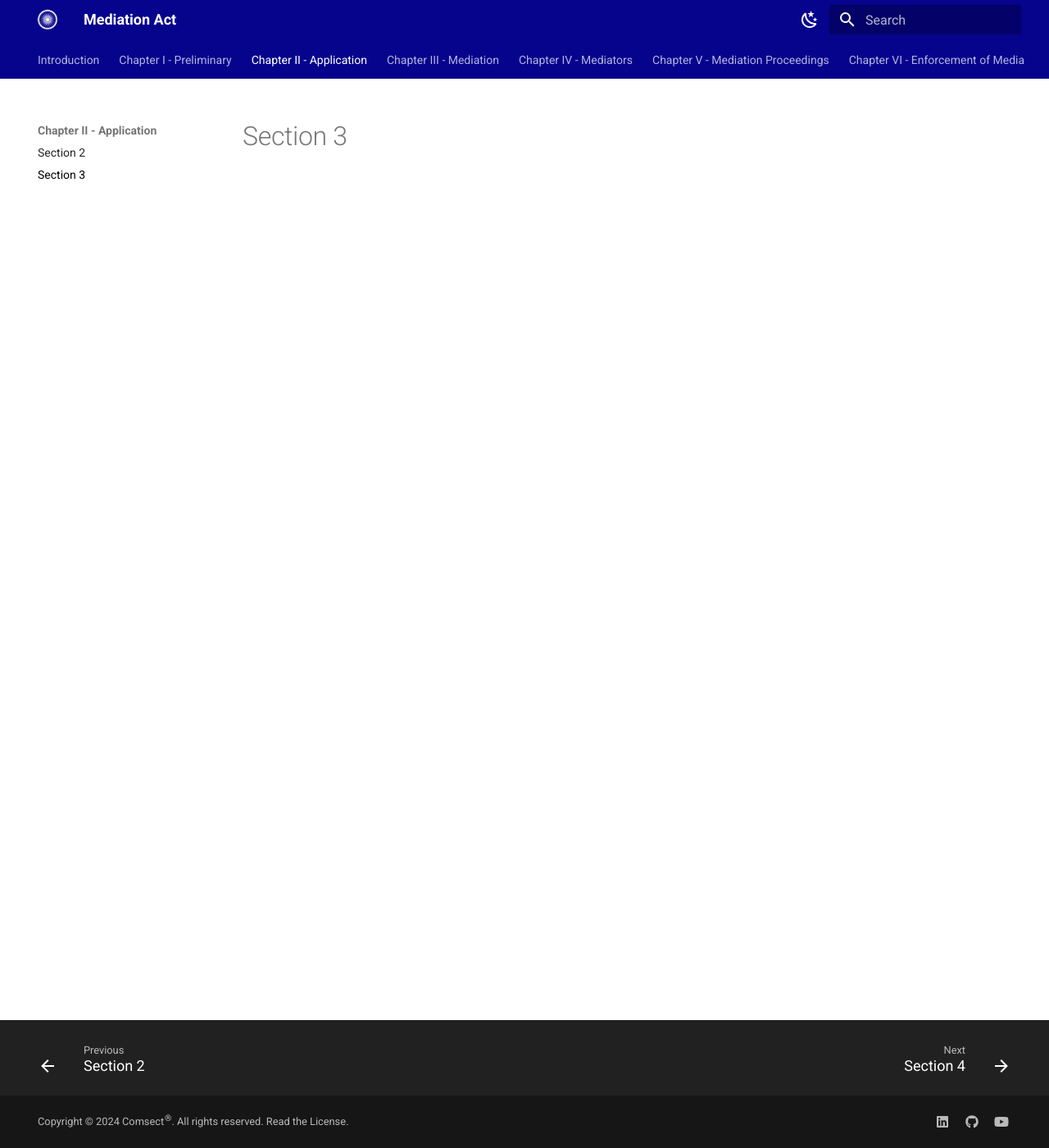
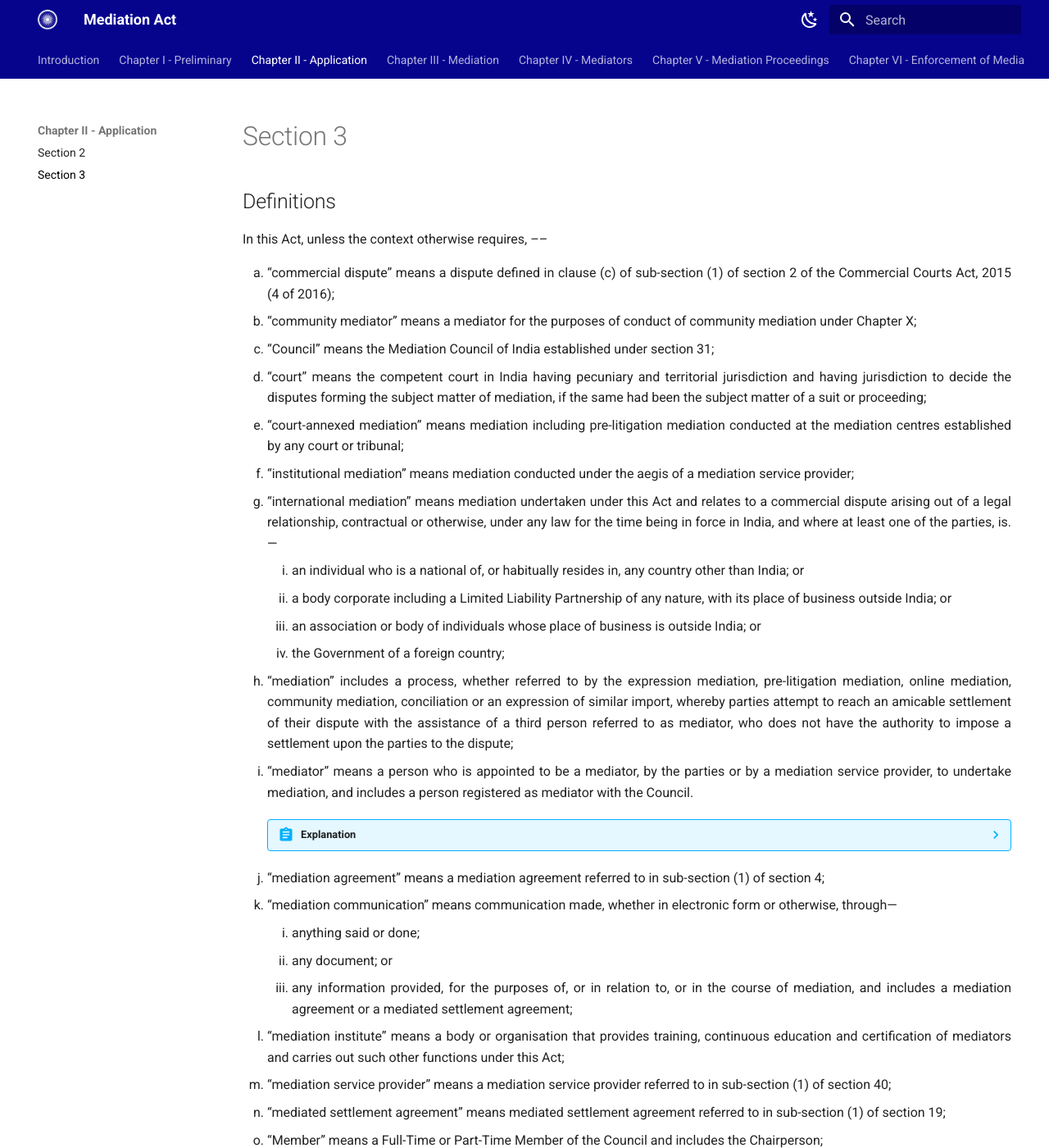
Before and after one commit to comsect/mediation-act, an MkDocs documentation site: the page built from docs/en/3.md, in a window 1280 px wide and 1400 px high. Shown: the whole window at 82% size. Built offline with MkDocs 1.6.1 and Material for MkDocs 9.7.7, drawn with Linux system fonts in a browser that asks for light colours; plug-ins that fetch from the network failed and are left out; some of the changed text lies outside the part shown.

Commit message:
add section-three

```diff
--- a/docs/en/3.md
+++ b/docs/en/3.md
@@ -3,3 +3,68 @@ hide:
     - toc
 description: Definitions
 ---
+
+<style>
+    ol.outer-list {
+        list-style-type: lower-alpha;
+    }
+    ol.outer-list ol.inner-list {
+        list-style-type: lower-roman;
+    }
+        ol.outer-list ol.inner-list-two {
+        list-style-type: lower-alpha;
+    }
+</style>
+
+## Definitions
+
+In this Act, unless the context otherwise requires, ––
+<ol class="outer-list">
+    <li> “commercial dispute” means a dispute defined in clause (c) of sub-section (1) of section 2 of the Commercial Courts Act, 2015 (4 of 2016);</li>
+    <li> “community mediator” means a mediator for the purposes of conduct of community mediation under Chapter X;</li>
+    <li> “Council” means the Mediation Council of India established under section 31;</li>
+    <li> “court” means the competent court in India having pecuniary and territorial jurisdiction and having jurisdiction to decide the disputes forming the subject matter of mediation, if the same had
+    been the subject matter of a suit or proceeding;</li>
+    <li> “court-annexed mediation” means mediation including pre-litigation mediation conducted at the mediation centres established by any court or tribunal;</li>
+    <li> “institutional mediation” means mediation conducted under the aegis of a mediation service provider;</li>
+    <li> “international mediation” means mediation undertaken under this Act and relates to a commercial dispute arising out of a legal relationship, contractual or otherwise, under any law for the
+    time being in force in India, and where at least one of the parties, is.—
+        <ol class="inner-list">
+        <li> an individual who is a national of, or habitually resides in, any country other than India; or</li>
+        <li> a body corporate including a Limited Liability Partnership of any nature, with its place of business outside India; or</li>
+        <li> an association or body of individuals whose place of business is outside India; or</li>
+        <li> the Government of a foreign country;</li>
+        </ol>
+    </li>
+    <li> “mediation” includes a process, whether referred to by the expression mediation, pre-litigation mediation, online mediation, community mediation, conciliation or an expression of similar import, whereby parties attempt to reach an amicable settlement of their dispute with the assistance of a third person referred to as mediator, who does not have the authority to impose a settlement upon the parties to the dispute;</li>
+    <li> “mediator” means a person who is appointed to be a mediator, by the parties or by a mediation service provider, to undertake mediation, and includes a person registered as mediator with the Council.
+        <details class="abstract"><summary>Explanation</summary><p>Where more than one mediator is appointed for a mediation, reference to a mediator under this Act shall be a reference to all the mediators;</p></details>
+    </li>
+    <li> “mediation agreement” means a mediation agreement referred to in sub-section (1) of section 4;</li>
+    <li> “mediation communication” means communication made, whether in electronic form or otherwise, through—
+        <ol class="inner-list">
+            <li> anything said or done;</li>
+            <li> any document; or</li>
+            <li> any information provided, for the purposes of, or in relation to, or in the course of mediation, and includes a mediation agreement or a mediated settlement agreement;</li>
+        </ol>
+    </li>
+    <li> “mediation institute” means a body or organisation that provides training, continuous education and certification of mediators and carries out such other functions under this Act;</li>
+    <li> “mediation service provider” means a mediation service provider referred to in sub-section (1) of section 40;</li>
+    <li> “mediated settlement agreement” means mediated settlement agreement referred to in sub-section (1) of section 19;</li>
+    <li> “Member” means a Full-Time or Part-Time Member of the Council and includes the Chairperson;</li>
+    <li> “notification” means notification published in the Official Gazette and the expression ‘‘notified’’ with its cognate meanings and grammatical variations shall be construed accordingly;</li>
+    <li> “online mediation” means online mediation referred to in section 30;</li>
+    <li> “participants” means persons other than the parties who participate in the mediation and includes advisers, advocates, consultants and any technical experts and observers;</li>
+    <li> “party” means a party to a mediation agreement or mediation proceeding whose agreement or consent is necessary to resolve the dispute and includes their successors;</li>
+    <li> “place of business” includes—
+        <ol class="inner-list-two">
+            <li> a place from where the business is ordinarily carried on, and includes a warehouse, a godown or any other place where a party stores it's goods, supplies or receives goods or services or both; or</li>
+            <li> a place where a party maintains its books of account; or</li>
+            <li> a place where a party is engaged in business through an agent, by whatever name called;</li>
+        </ol>
+    <li> “pre-litigation mediation” means a process of undertaking mediation, as provided under section 5, for settlement of disputes prior to the filing of a suit or proceeding of civil or commercial nature in respect thereof, before a court or notified tribunal under sub-section (2) of section 5;</li>
+    <li> “prescribed” means prescribed by rules made by the Central Government under this Act;</li>
+    <li> “Schedule” means the Schedule annexed to this Act;</li>
+    <li> “secure electronic signature” with reference to online mediation means, electronic signatures referred to in section 15 of the Information Technology Act, 2000 (21 of 2000); and</li>
+    <li> “specified” means specified by regulations made by the Council under this Act.</li>
+</ol>
```
Also changed, not shown: includes/abbreviations.md (added, +26 -0 lines).
